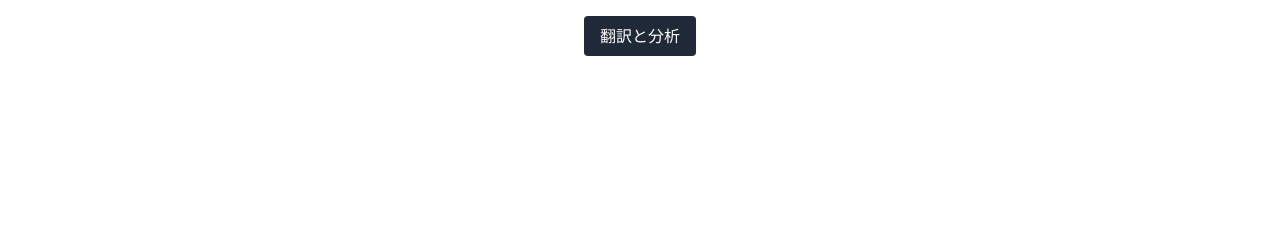
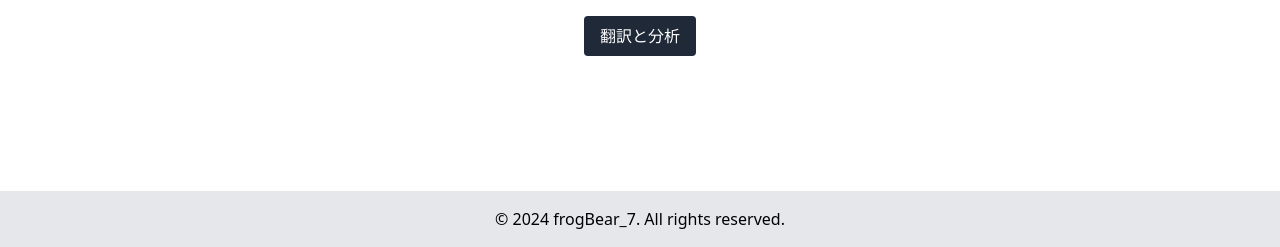
Before and after one commit to nana-chan7/Translate_application, a Python web app: template translateapp/templates/translateapp/main.html in a window 1280 px wide. Shown: the part 553-800 px from the top of the page. Run offline with Jinja, Linux system fonts and the light colour scheme; the template is opened without the code that fills it, so the values that code supplies are empty; some libraries are stand-ins or nearby versions.

Commit message:
footer追加

```diff
--- a/translateapp/templates/layout.html
+++ b/translateapp/templates/layout.html
@@ -6,7 +6,7 @@
     <title>Text Translater</title>
     <script src="https://cdn.tailwindcss.com"></script>
 </head>
-<body>
+<body class="flex flex-col min-h-screen">
     <nav>
         <div class="flex px-5 py-3 border-b">
             <div class="flex items-center font-bold text-xl">
@@ -29,8 +29,12 @@
             </div>
         </div>
     </nav>
-    <div class="m-5">
+    <div class="flex-grow m-5">
         {% block content %}{% endblock %}
     </div>
+
+    <footer class="flex justify-center items-center w-full h-14 bg-gray-200 mt-auto">
+        <span class="text-center">© 2024 frogBear_7. All rights reserved.</span>
+    </footer>
 </body>
 </html>
```
